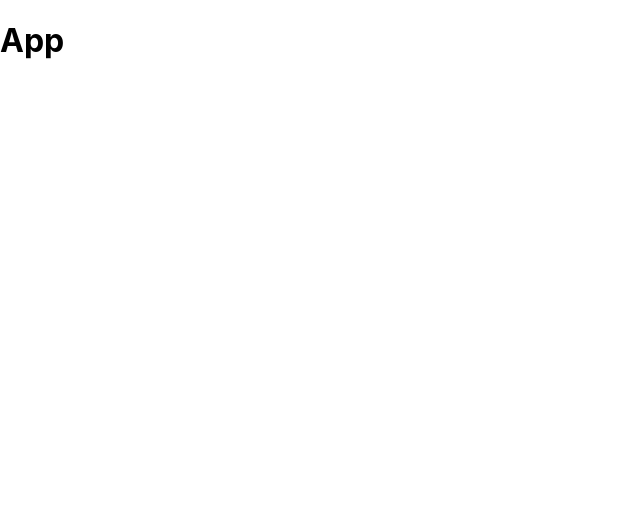
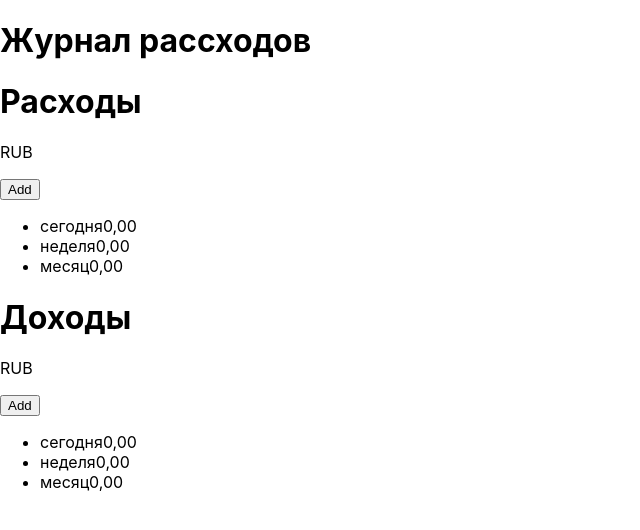
Before and after one commit to z9877969/wallet, a React (Create React App) app: page / in a window 1280 px wide. Shown: the top 530 px of the page, without its empty margins (0-640 px from the left). Built offline with nearby package versions, Linux system fonts and the light colour scheme.

Commit message:
add two blocks without styles

```diff
--- a/src/App.js
+++ b/src/App.js
@@ -1,7 +1,8 @@
 import React from "react"
+import MainPage from "./components/MainPage/MainPage"
+import costsDb from "./db/costs.json"
+import incomesDb from "./db/incomes.json"
 
-function App() {
-  return <h1>App</h1>
-}
+const App = () => <MainPage costsDb={costsDb} incomesDb={incomesDb} />
 
 export default App
--- /dev/null
+++ b/src/components/MainInfo/MainInfo.jsx
@@ -0,0 +1,20 @@
+import List from "../share/List/List"
+import Item from "../share/Item/Item"
+
+const MainInfo = ({title, dataList}) => (
+    <>
+    <h1>{title}</h1>
+    <p>RUB</p>
+    <button>Add</button>
+    <List>
+            {dataList.map(el => (
+                <Item key={el.name}>
+                    <span>{el.name}</span>
+                    <span>{el.value}</span>
+                </Item>
+            ))}
+    </List>
+    </>
+)
+
+export default MainInfo
--- /dev/null
+++ b/src/components/MainPage/MainPage.jsx
@@ -0,0 +1,14 @@
+import MainInfo from "../MainInfo/MainInfo"
+
+const MainPage = (props) => {
+    const {costsDb, incomesDb} = props
+    return(
+        <>
+        <h1>Журнал рассходов</h1>
+        <MainInfo title={costsDb.mainPageTitle} dataList={costsDb.mainPageList}/>
+        <MainInfo title={incomesDb.mainPageTitle} dataList={incomesDb.mainPageList}/>
+
+    </>
+)}
+
+export default MainPage
--- /dev/null
+++ b/src/components/share/Item/Item.jsx
@@ -0,0 +1,7 @@
+const Item = ({children}) => (
+    <li>
+        {children}
+    </li>
+)
+
+export default Item
--- /dev/null
+++ b/src/components/share/List/List.jsx
@@ -0,0 +1,7 @@
+const List = ({children}) => (
+    <ul>
+        {children}
+    </ul>
+)
+
+export default List
--- /dev/null
+++ b/src/db/costs.json
@@ -0,0 +1,19 @@
+{
+    "mainPageList": [
+        {
+
+            "name": "сегодня",
+            "value": "0,00"
+        },
+        {
+            "name": "неделя",
+            "value": "0,00"
+        },
+        {
+            "name": "месяц",
+            "value": "0,00"
+        }
+    ],
+
+    "mainPageTitle": "Расходы"
+}
--- /dev/null
+++ b/src/db/incomes.json
@@ -0,0 +1,19 @@
+{
+    "mainPageList": [
+        {
+
+            "name": "сегодня",
+            "value": "0,00"
+        },
+        {
+            "name": "неделя",
+            "value": "0,00"
+        },
+        {
+            "name": "месяц",
+            "value": "0,00"
+        }
+    ],
+
+    "mainPageTitle": "Доходы"
+}
```
